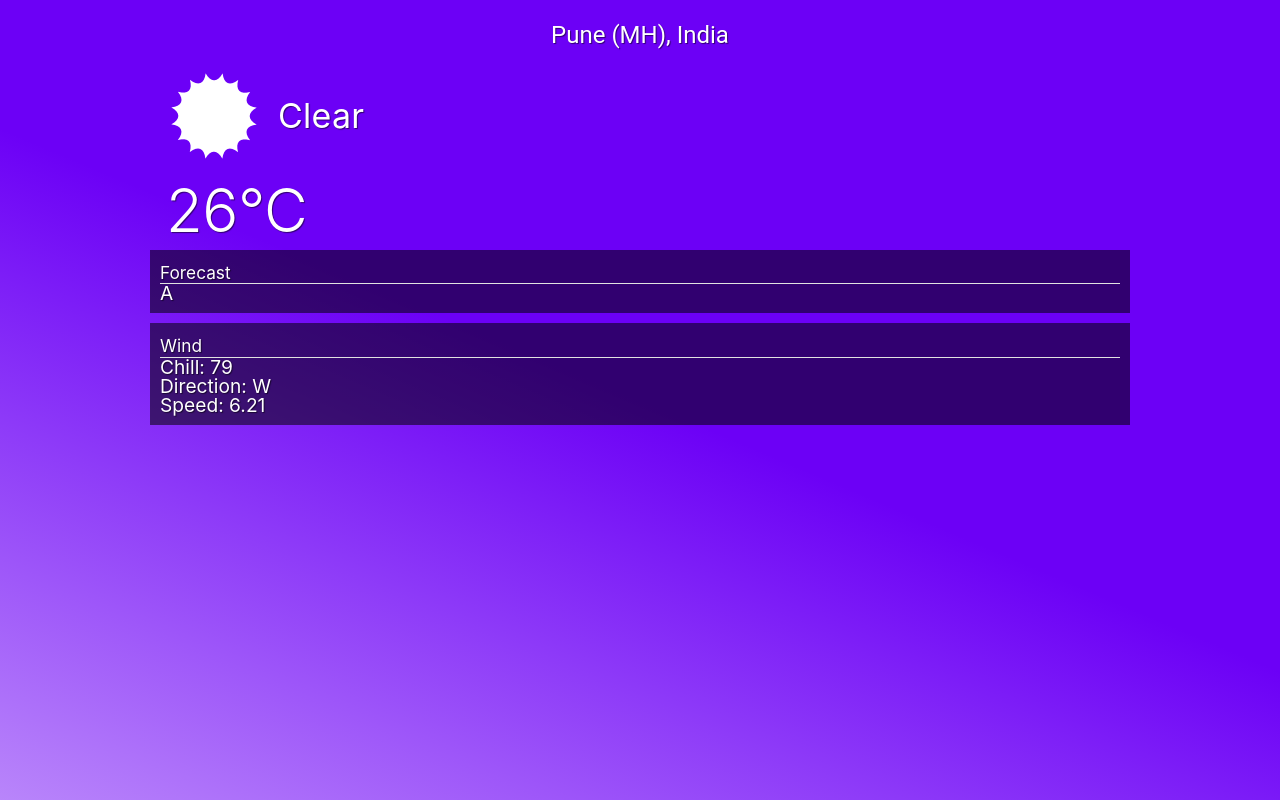
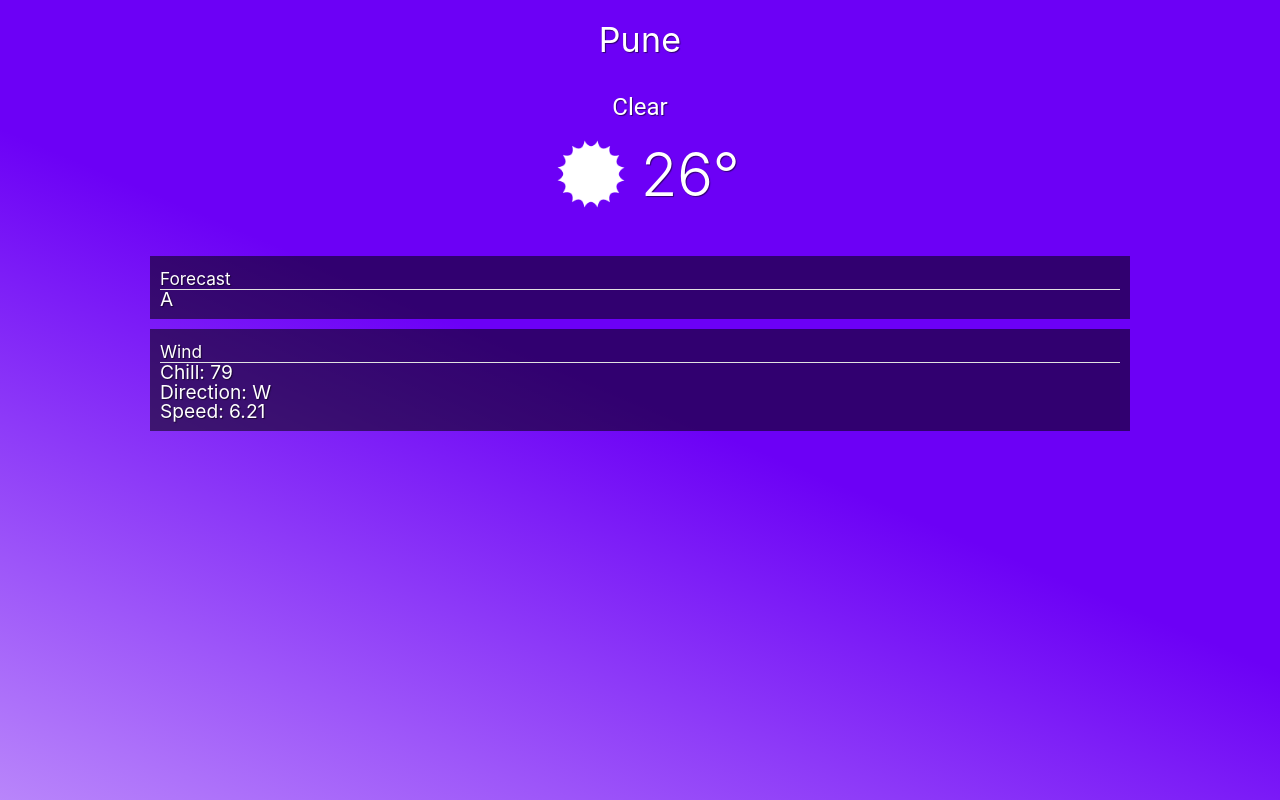
Before and after one commit to SandipNirmal/weather-app-react-pwa, a React (Create React App) app: page / in a window 1280 px wide. Built offline with nearby package versions, Linux system fonts and the light colour scheme.

Commit message:
modified UI

```diff
--- a/src/App.css
+++ b/src/App.css
@@ -12,6 +12,10 @@
   padding: 4px 0 2px 0;
   border-bottom: 1px solid #e1e1e1;
   font-size: 0.9em;
+}
+
+img.cond-code {
+  width: 100px;
 }
 
 /**
--- a/src/modules/weather/CityInfo.js
+++ b/src/modules/weather/CityInfo.js
@@ -5,7 +5,10 @@ import { Typography } from './../../components'
 export const CityInfo = React.memo(({info: {city, region, country}}) => {
     return (
       <div className={'flex center'}>
-        <Typography variant='h5'>{city} ({region.trim()}), {country}</Typography>
+        <Typography variant='h4'>
+          {city}
+        {/* ({region.trim()}), {country} */}
+        </Typography>
         {/* <div>01/04, 8:45 AM</div> */}
       </div>
     )
--- a/src/modules/weather/CurrentWeather.js
+++ b/src/modules/weather/CurrentWeather.js
@@ -1,22 +1,31 @@
 import React from 'react'
 
-import { Typography } from './../../components'
+import {Typography} from './../../components'
 import * as Cond from './../../resources/icons'
-import { farenheitToCelsius, getConditionIcon } from './../../services'
+import {farenheitToCelsius, getConditionIcon} from './../../services'
 
-export const CurrentWeather = React.memo(({weather: {text, code, temperature}}) => {
+export const CurrentWeather = React.memo(({
+  weather: {
+    text,
+    code,
+    temperature
+  }
+}) => {
   return (
-    <div>
-      <div className='flex' style={{alignItems: 'center'}}>
-        <img src={Cond[`Cond_${getConditionIcon(code)}`]} alt={text} />
-        <Typography variant='h4'>{text}</Typography>
-      </div>
-      {/* <div>
-        37<sup>o</sup>
-        20<sup>o</sup>
-      </div> */}
-      <div style={{paddingLeft: 16}}>
-        <Typography variant='h2'>{farenheitToCelsius(temperature)}&#xb0;C</Typography>
+    <div style={{
+      margin: `32px 0`
+    }}>
+      <div className='flex center' style={{
+        flexDirection: 'column'
+      }}>
+        <Typography variant='h5'>{text}</Typography>
+        <div className='flex center'>
+          <img
+            src={Cond[`Cond_${getConditionIcon(code)}`]}
+            alt={text}
+            className='cond-code'/>
+          <Typography variant='h2'>{farenheitToCelsius(temperature)}&#xb0;</Typography>
+        </div>
       </div>
     </div>
   )
```
